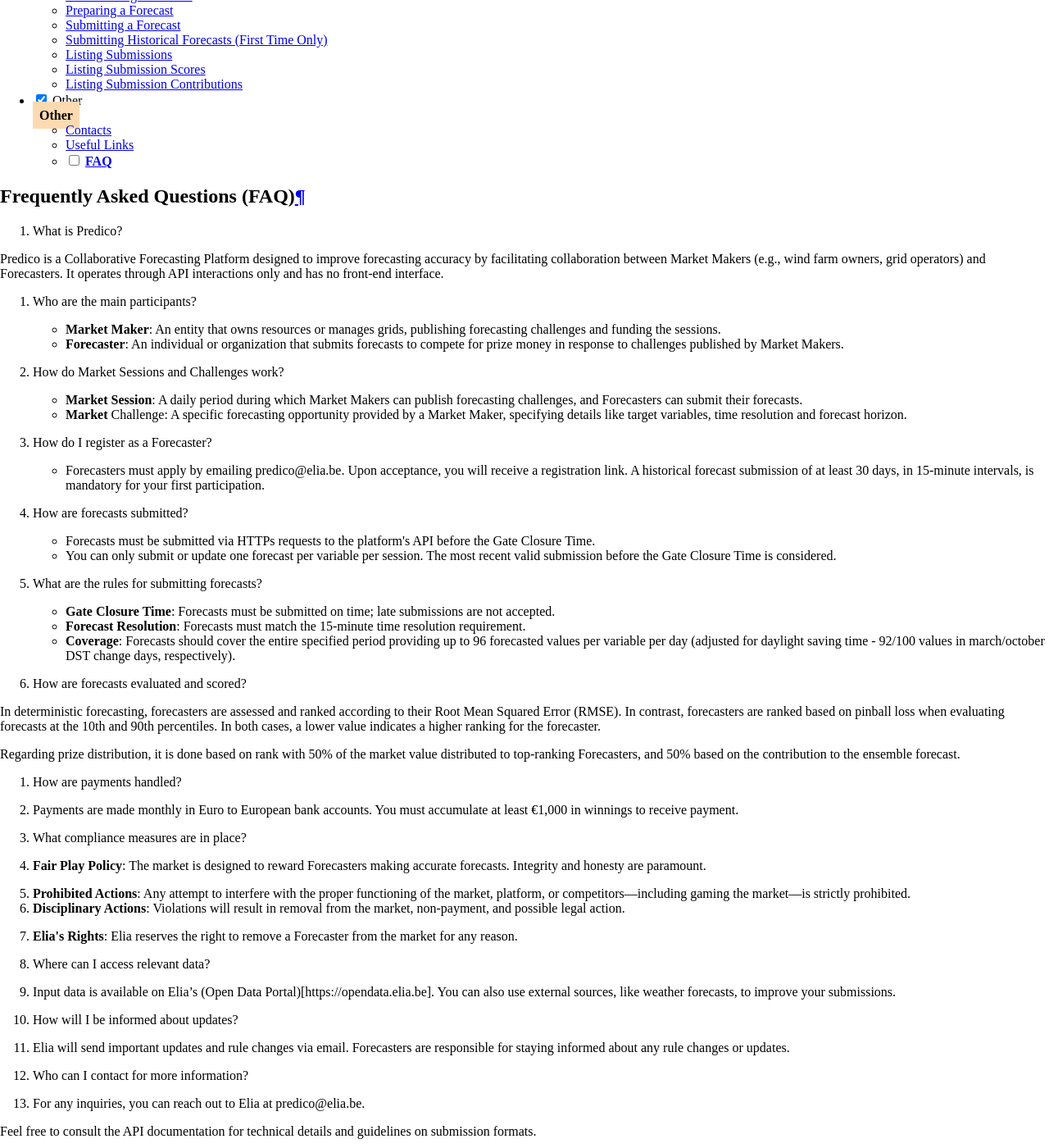
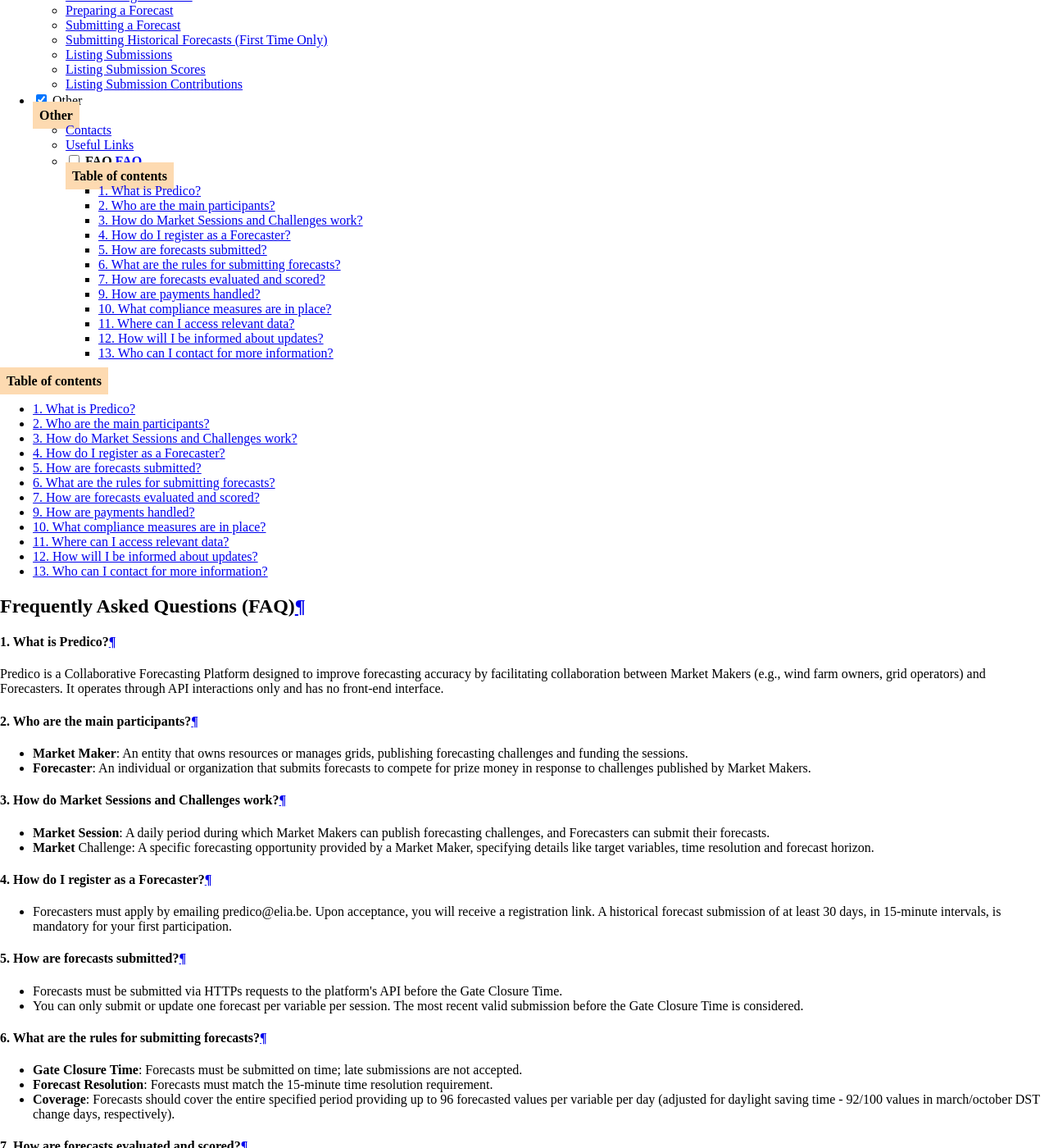
Before and after one commit to INESCTEC/predico-collabforecast, an MkDocs documentation site: the page built from documentation/docs/faq.md, in a window 1280 px wide and 1400 px high, scrolled down 6784 px. Shown: the whole window at 82% size. Built offline with MkDocs 1.6.1 and Material for MkDocs 9.7.7, drawn with Linux system fonts in a browser that asks for light colours; some of the changed text lies outside the part shown.

Commit message:
Text fixes.

```diff
--- a/documentation/docs/faq.md
+++ b/documentation/docs/faq.md
@@ -1,63 +1,73 @@
 # Frequently Asked Questions (FAQ)
 
-1. What is Predico?
+#### 1. What is Predico?
 
 Predico is a Collaborative Forecasting Platform designed to improve forecasting accuracy by facilitating collaboration between Market Makers (e.g., wind farm owners, grid operators) and Forecasters. It operates through API interactions only and has no front-end interface.
 
 
-2. Who are the main participants?
+#### 2. Who are the main participants?
 
-    - **Market Maker**: An entity that owns resources or manages grids, publishing forecasting challenges and funding the sessions.
-    - **Forecaster**: An individual or organization that submits forecasts to compete for prize money in response to challenges published by Market Makers.
+   - **Market Maker**: An entity that owns resources or manages grids, publishing forecasting challenges and funding the sessions.
+   - **Forecaster**: An individual or organization that submits forecasts to compete for prize money in response to challenges published by Market Makers.
 
-3. How do Market Sessions and Challenges work?
 
-    - **Market Session**: A daily period during which Market Makers can publish forecasting challenges, and Forecasters can submit their forecasts.
-    - **Market** Challenge: A specific forecasting opportunity provided by a Market Maker, specifying details like target variables, time resolution and forecast horizon.
+#### 3. How do Market Sessions and Challenges work?
 
-4. How do I register as a Forecaster?
+   - **Market Session**: A daily period during which Market Makers can publish forecasting challenges, and Forecasters can submit their forecasts.
+   - **Market** Challenge: A specific forecasting opportunity provided by a Market Maker, specifying details like target variables, time resolution and forecast horizon.
 
-    - Forecasters must apply by emailing predico@elia.be. Upon acceptance, you will receive a registration link. A historical forecast submission of at least 30 days, in 15-minute intervals, is mandatory for your first participation.
 
-5. How are forecasts submitted?
+#### 4. How do I register as a Forecaster?
 
-    - Forecasts must be submitted via HTTPs requests to the platform's API before the Gate Closure Time.
-    - You can only submit or update one forecast per variable per session. The most recent valid submission before the Gate Closure Time is considered.
+   - Forecasters must apply by emailing predico@elia.be. Upon acceptance, you will receive a registration link. A historical forecast submission of at least 30 days, in 15-minute intervals, is mandatory for your first participation.
 
-6. What are the rules for submitting forecasts?
 
-    - **Gate Closure Time**: Forecasts must be submitted on time; late submissions are not accepted.
-    - **Forecast Resolution**: Forecasts must match the 15-minute time resolution requirement.
-    - **Coverage**: Forecasts should cover the entire specified period providing up to 96 forecasted values per variable per day (adjusted for daylight saving time - 92/100 values in march/october DST change days, respectively).
+#### 5. How are forecasts submitted?
 
-7. How are forecasts evaluated and scored?
+   - Forecasts must be submitted via HTTPs requests to the platform's API before the Gate Closure Time.
+   - You can only submit or update one forecast per variable per session. The most recent valid submission before the Gate Closure Time is considered.
 
-In deterministic forecasting, forecasters are assessed and ranked according to their Root Mean Squared Error (RMSE).
+
+#### 6. What are the rules for submitting forecasts?
+
+   - **Gate Closure Time**: Forecasts must be submitted on time; late submissions are not accepted.
+   - **Forecast Resolution**: Forecasts must match the 15-minute time resolution requirement.
+   - **Coverage**: Forecasts should cover the entire specified period providing up to 96 forecasted values per variable per day (adjusted for daylight saving time - 92/100 values in march/october DST change days, respectively).
+
+
+#### 7. How are forecasts evaluated and scored?
+
+   - In deterministic forecasting, forecasters are assessed and ranked according to their Root Mean Squared Error (RMSE).
 In contrast, forecasters are ranked based on pinball loss when evaluating forecasts at the 10th and 90th percentiles. In both cases, a lower value indicates a higher ranking for the forecaster.
 
-Regarding prize distribution, it is done based on rank with 50% of the market value distributed to top-ranking Forecasters, and 50% based on the contribution to the ensemble forecast.
+   - Regarding prize distribution, it is done based on rank with 50% of the market value distributed to top-ranking Forecasters, and 50% based on the contribution to the ensemble forecast.
 
-9. How are payments handled?
 
-- Payments are made monthly in Euro to European bank accounts. You must accumulate at least €1,000 in winnings to receive payment.
+#### 9. How are payments handled?
 
-10. What compliance measures are in place?
+   - Payments are made monthly in Euro to European bank accounts. You must accumulate at least €1,000 in winnings to receive payment.
 
-- **Fair Play Policy**: The market is designed to reward Forecasters making accurate forecasts. Integrity and honesty are paramount.
-- **Prohibited Actions**:  Any attempt to interfere with the proper functioning of the market, platform, or competitors—including gaming the market—is strictly prohibited.
-- **Disciplinary Actions**: Violations will result in removal from the market, non-payment, and possible legal action.
-- **Elia's Rights**: Elia reserves the right to remove a Forecaster from the market for any reason.
 
-11. Where can I access relevant data?
+#### 10. What compliance measures are in place?
 
-- Input data is available on Elia’s (Open Data Portal)[https://opendata.elia.be]. You can also use external sources, like weather forecasts, to improve your submissions.
+   - **Fair Play Policy**: The market is designed to reward Forecasters making accurate forecasts. Integrity and honesty are paramount.
+   - **Prohibited Actions**:  Any attempt to interfere with the proper functioning of the market, platform, or competitors—including gaming the market—is strictly prohibited.
+   - **Disciplinary Actions**: Violations will result in removal from the market, non-payment, and possible legal action.
+   - **Elia's Rights**: Elia reserves the right to remove a Forecaster from the market for any reason.
 
-12. How will I be informed about updates?
 
-- Elia will send important updates and rule changes via email. Forecasters are responsible for staying informed about any rule changes or updates.
+#### 11. Where can I access relevant data?
 
-13. Who can I contact for more information?
+   - Input data is available on Elia’s (Open Data Portal)[https://opendata.elia.be]. You can also use external sources, like weather forecasts, to improve your submissions.
 
-- For any inquiries, you can reach out to Elia at predico@elia.be.
+
+#### 12. How will I be informed about updates?
+
+   - Elia will send important updates and rule changes via email. Forecasters are responsible for staying informed about any rule changes or updates.
+
+
+#### 13. Who can I contact for more information?
+
+   - For any inquiries, you can reach out to Elia at predico@elia.be.
 
 Feel free to consult the API documentation for technical details and guidelines on submission formats.
```
